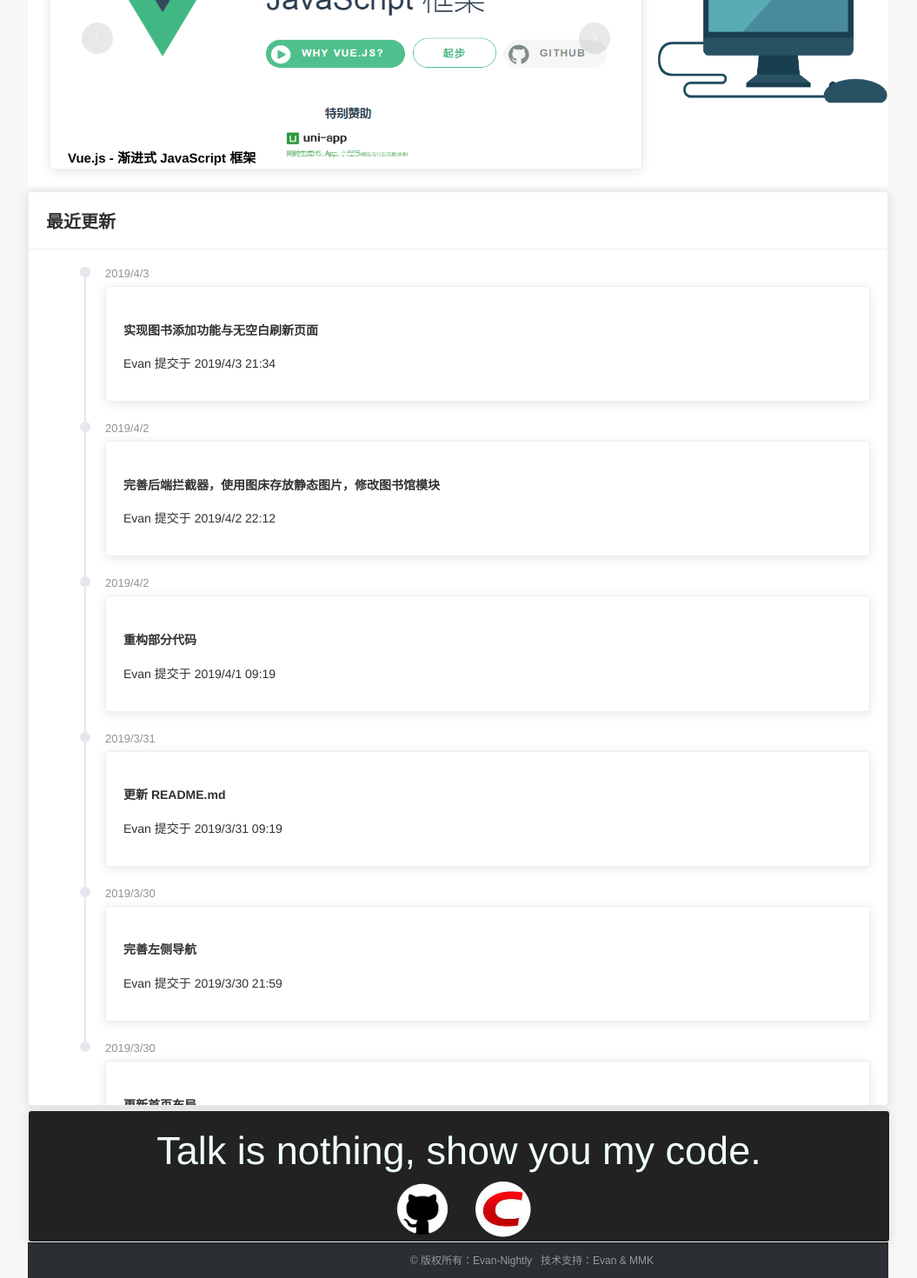
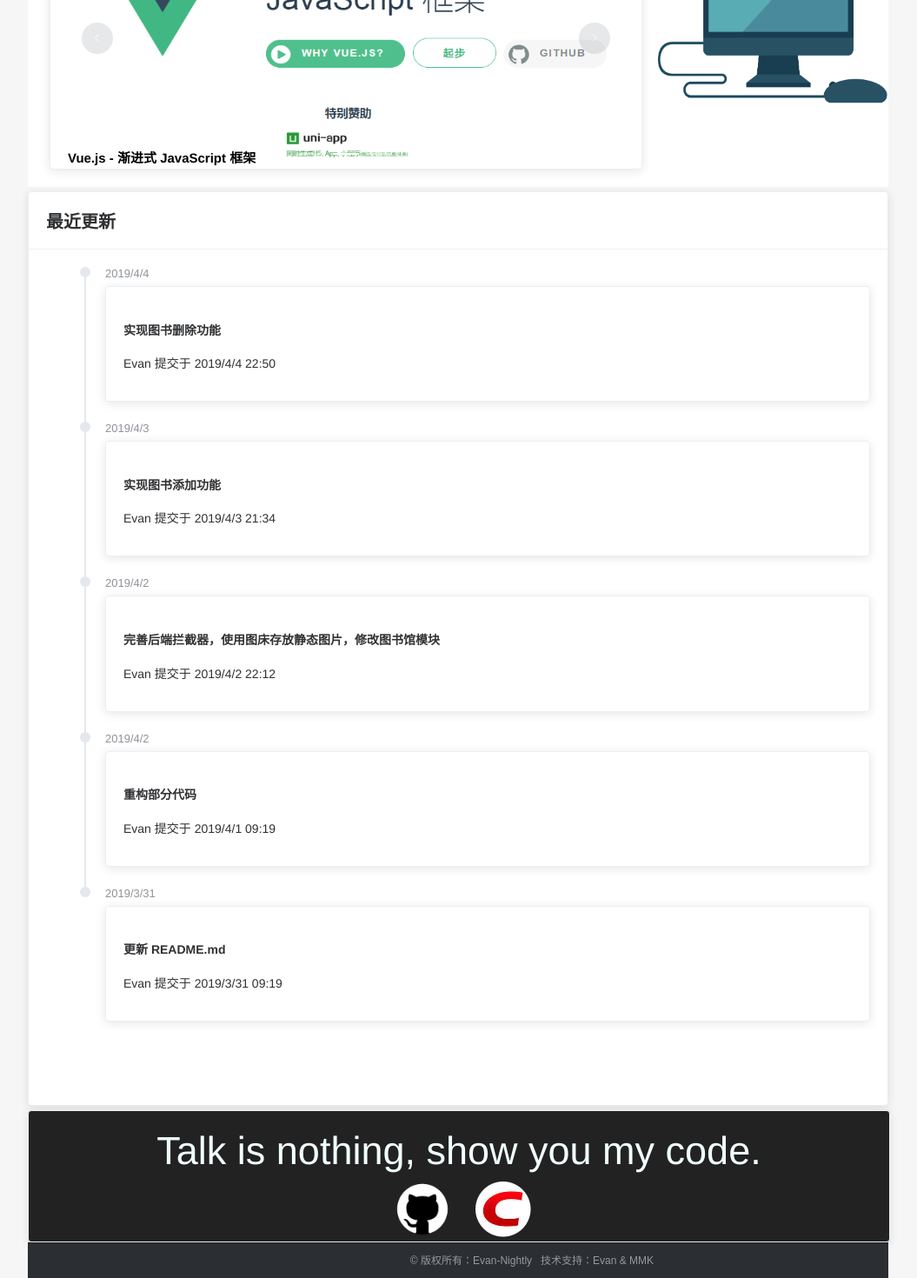
Before and after one commit to Antabot/White-Jotter-Vue, a Vue app: page /index in a window 1280 px wide. Shown: the part 372-1842 px from the top of the page at 87% size, without its empty margins (113-1168 px from the left). Built offline with nearby package versions, Linux system fonts and the light colour scheme; what mavon-editor would draw is missing.

Commit message:
update: 实现图书删除功能

```diff
--- a/src/components/common/NavMenu.vue
+++ b/src/components/common/NavMenu.vue
@@ -12,7 +12,7 @@
       <el-menu-item v-for="(item,i) in navList" :key="i" :index="item.name">
         {{ item.navItem }}
       </el-menu-item>
-      <span style="float: right;padding: 20px;"><a href="#nowhere" style="color: #222">更多功能</a></span>
+      <a href="#nowhere" style="color: #222;float: right;padding: 20px;">更多功能</a>
       <i class="el-icon-menu" style="float:right;font-size: 45px;color: #222;padding-top: 8px"></i>
       <span style="position: absolute;padding-top: 20px;right: 43%;font-size: 20px;font-weight: bold">White Jotter - Your Mind Palace</span>
       <el-input
@@ -56,4 +56,8 @@
   a{
     text-decoration: none;
   }
+
+  span {
+    pointer-events: none;
+  }
 </style>
--- a/src/components/common/Refresh.vue
+++ /dev/null
@@ -1,13 +0,0 @@
-<script>
-  export default {
-    beforeRouteEnter (to, from, next) {
-      next(vm => {
-        vm.$router.replace(from.path)
-      })
-    }
-  }
-</script>
-
-<style scoped>
-
-</style>
--- a/src/components/home/UpdateCard.vue
+++ b/src/components/home/UpdateCard.vue
@@ -6,9 +6,15 @@
     </div>
     <div class="block">
       <el-timeline>
+        <el-timeline-item timestamp="2019/4/4" placement="top">
+          <el-card>
+            <h4>实现图书删除功能</h4>
+            <p>Evan 提交于 2019/4/4 22:50</p>
+          </el-card>
+        </el-timeline-item>
         <el-timeline-item timestamp="2019/4/3" placement="top">
           <el-card>
-            <h4>实现图书添加功能与无空白刷新页面</h4>
+            <h4>实现图书添加功能</h4>
             <p>Evan 提交于 2019/4/3 21:34</p>
           </el-card>
         </el-timeline-item>
@@ -30,18 +36,6 @@
             <p>Evan 提交于 2019/3/31 09:19</p>
           </el-card>
         </el-timeline-item>
-        <el-timeline-item timestamp="2019/3/30" placement="top">
-          <el-card>
-            <h4>完善左侧导航</h4>
-            <p>Evan 提交于 2019/3/30 21:59</p>
-          </el-card>
-        </el-timeline-item>
-        <el-timeline-item timestamp="2019/3/30" placement="top">
-          <el-card>
-            <h4>更新首页布局</h4>
-            <p>Evan 提交于 2019/3/30 21:23</p>
-          </el-card>
-        </el-timeline-item>
       </el-timeline>
     </div>
   </el-card>
--- a/src/components/library/AddButton.vue
+++ b/src/components/library/AddButton.vue
@@ -60,14 +60,6 @@
     mounted: {
     },
     methods: {
-      refresh () {
-        this.$router.replace({
-          path: '/refresh',
-          query: {
-            t: Date.now()
-          }
-        })
-      },
       onSubmit () {
         console.log('submit!')
         this.$axios
@@ -81,7 +73,7 @@
           }).then(resp => {
             if (resp && resp.status === 200) {
               this.dialogFormVisible = false
-              this.refresh()
+              this.$emit('onSubmit')
             }
         })
       }
--- a/src/components/library/BookCard.vue
+++ b/src/components/library/Books.vue
@@ -30,16 +30,18 @@
           <div class="title">
             <a href="">{{item.title}}</a>
           </div>
-          <div class="author">{{item.author}}</div>
+          <i class="el-icon-delete" @click="deleteBook(item.id)"></i>
         </div>
+        <div class="author">{{item.author}}</div>
       </el-card>
     </el-tooltip>
-    <add-button></add-button>
+    <add-button @onSubmit="loadBooks()"></add-button>
   </div>
 </template>
 
 <script>
   import AddButton from './AddButton'
+
   export default {
     name: 'BookCard',
     components: {AddButton},
@@ -58,6 +60,27 @@
             })
           }
         })
+      },
+      deleteBook (id) {
+        this.$confirm('此操作将永久删除该书籍, 是否继续?', '提示', {
+          confirmButtonText: '确定',
+          cancelButtonText: '取消',
+          type: 'warning'
+        }).then(() => {
+            this.$axios
+              .post('/delete', {id: id}).then(resp => {
+              if (resp && resp.status === 200) {
+                this.loadBooks()
+              }
+            })
+          }
+        ).catch(() => {
+          this.$message({
+            type: 'info',
+            message: '已取消删除'
+          })
+        })
+        // alert(id)
       }
     },
     data: function () {
@@ -102,6 +125,11 @@
     line-height: 17px;
   }
 
+  .el-icon-delete {
+    cursor: pointer;
+    float: right;
+  }
+
   a {
     text-decoration: none;
   }
--- a/src/components/library/LibraryIndex.vue
+++ b/src/components/library/LibraryIndex.vue
@@ -8,7 +8,7 @@
         <el-col :span="24" style="width: 100%;text-align: left;line-height: 100%;height: 40px"><Tag></Tag></el-col>
       </el-row>
       <el-row>
-        <book-card></book-card>
+        <books></books>
       </el-row>
       <el-row>
         <!--<pagination></pagination>-->
@@ -24,10 +24,10 @@
     import SideMenu from './SideMenu'
     import Tag from './Tag'
     import Pagination from './Pagination'
-    import BookCard from './BookCard'
+    import Books from './Books'
     export default {
         name: 'AppLibrary',
-      components: {BookCard, Pagination, Tag, SideMenu}
+      components: {Books, Pagination, Tag, SideMenu}
     }
 </script>
 
--- a/src/router/index.js
+++ b/src/router/index.js
@@ -7,7 +7,6 @@
 import Login from '@/components/Login'
 import Home from '@/components/Home'
 import Subject from '@/components/library/subject/Subject'
-import Refresh from '@/components/common/Refresh'
 
 Vue.use(Router)
 
@@ -19,11 +18,6 @@
       name: 'Login',
       redirect: '/login',
       component: Login
-    },
-    {
-      path: '/refresh',
-      name: 'Refresh',
-      component: Refresh
     },
     {
       // 表面是appindex，实际上是先访问了home然后跳转的。
```
